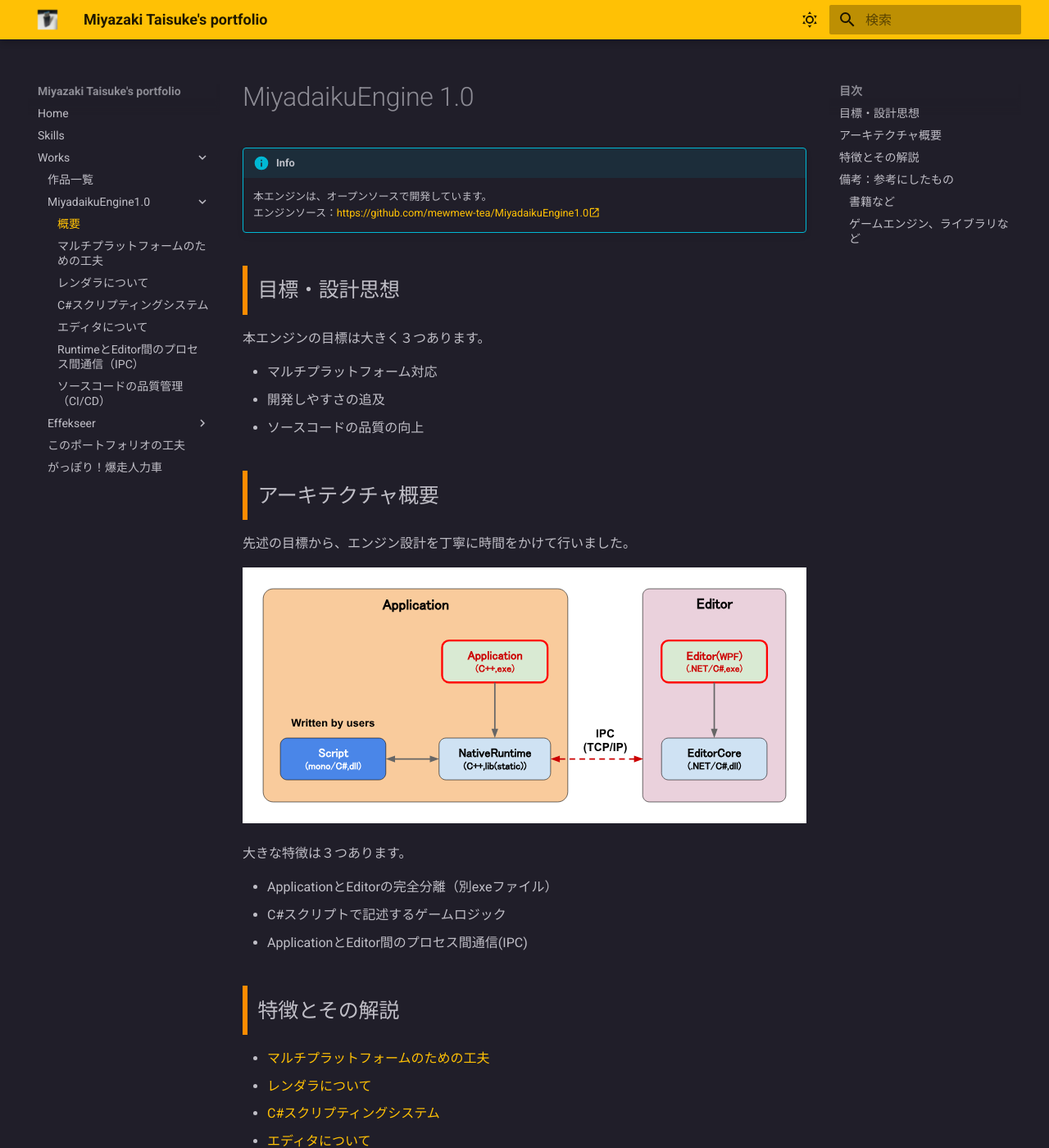
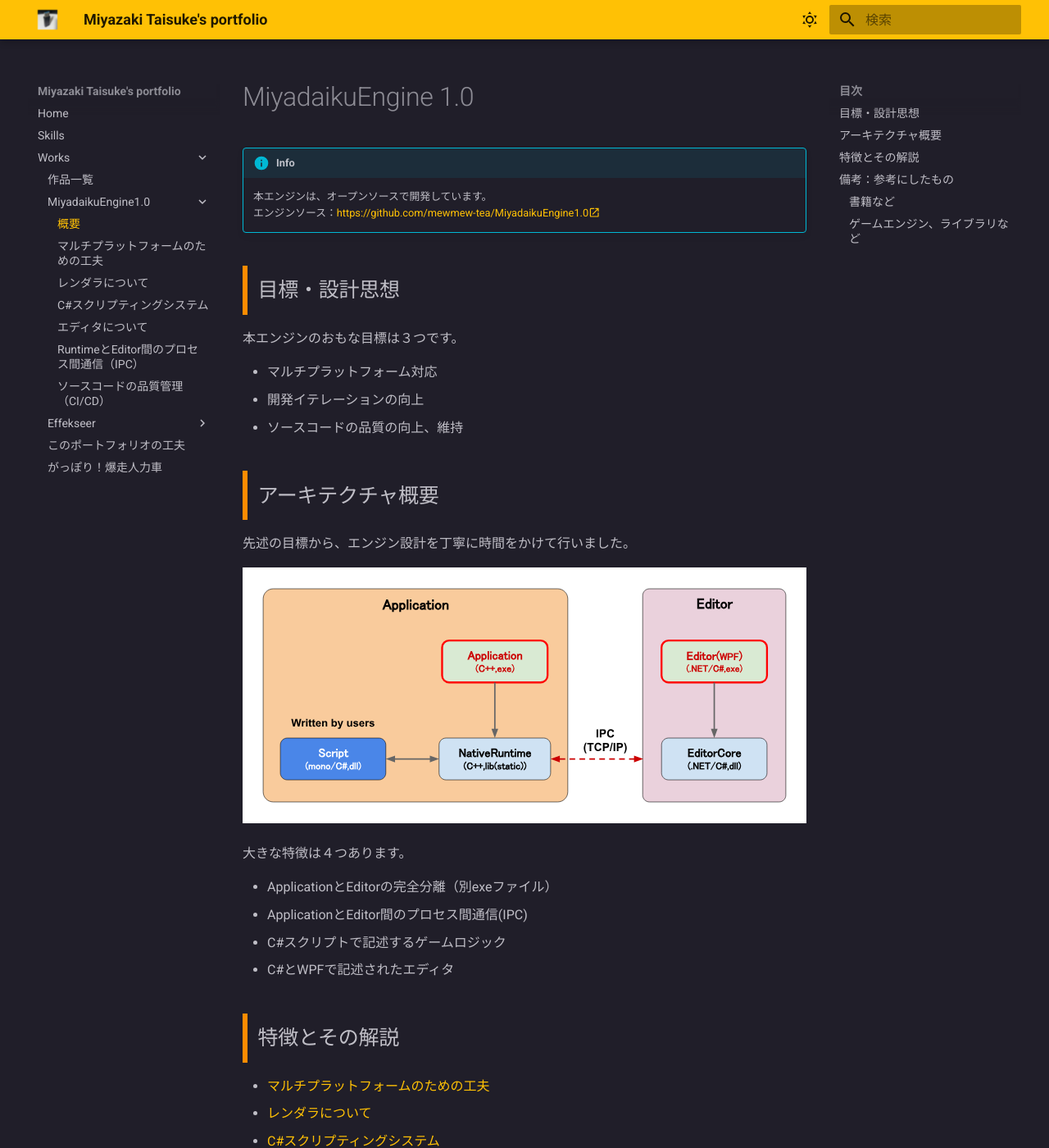
Before and after one commit to mewmew-tea/Portfolio, an MkDocs documentation site: the page built from docs/works/MiyadaikuEngine1.0/overview.md, in a window 1280 px wide and 1400 px high. Shown: the whole window at 82% size. Built offline with MkDocs 1.6.1 and Material for MkDocs 9.7.7, drawn with Linux system fonts in a browser that asks for light colours.

Commit message:
Improve overview

```diff
--- a/docs/works/MiyadaikuEngine1.0/overview.md
+++ b/docs/works/MiyadaikuEngine1.0/overview.md
@@ -6,11 +6,11 @@
 
 ## 目標・設計思想
 
-本エンジンの目標は大きく３つあります。
+本エンジンのおもな目標は３つです。
 
 - マルチプラットフォーム対応
-- 開発しやすさの追及
-- ソースコードの品質の向上
+- 開発イテレーションの向上
+- ソースコードの品質の向上、維持
 
 
 ## アーキテクチャ概要
@@ -19,11 +19,12 @@
 
 ![](../../images/Architecture_20221110.svg)
 
-大きな特徴は３つあります。
+大きな特徴は４つあります。
 
 - ApplicationとEditorの完全分離（別exeファイル）
+- ApplicationとEditor間のプロセス間通信(IPC)
 - C#スクリプトで記述するゲームロジック
-- ApplicationとEditor間のプロセス間通信(IPC)
+- C#とWPFで記述されたエディタ
 
 
 ## 特徴とその解説
@@ -34,6 +35,9 @@
 - [エディタについて](./editor.md)
 - [RuntimeとEditor間のプロセス間通信（IPC）](./ipc.md)
 - [ソースコードの品質管理（CI/CD）](./cicd.md)
+
+
+---
 
 ## 備考：参考にしたもの
 
```
